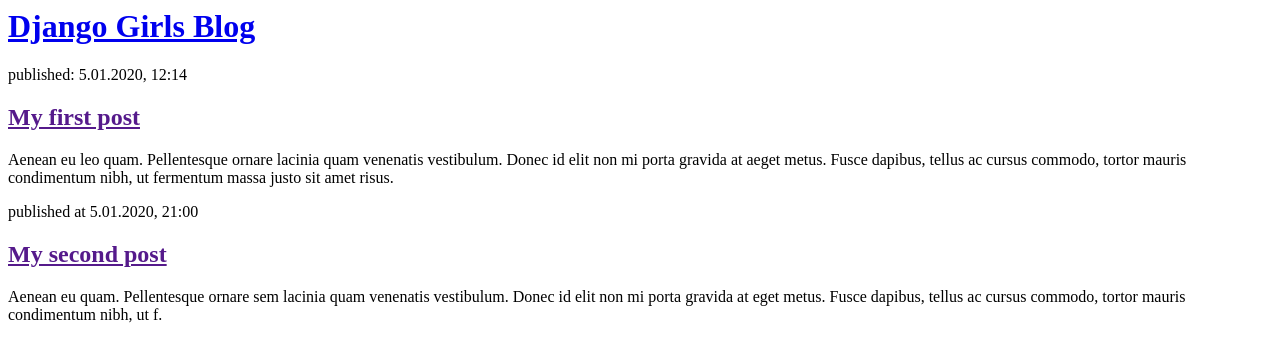
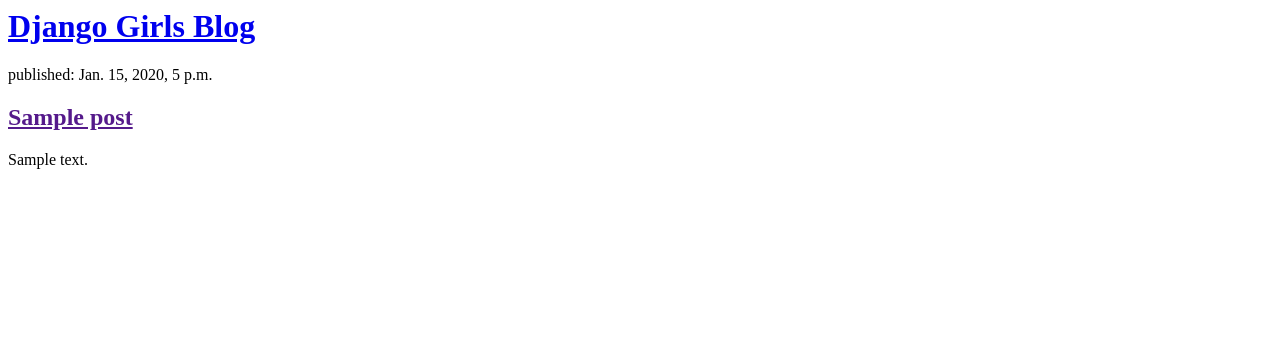
Before and after one commit to dixenlee99/my-first-blog, a Django app: template blog/templates/blog/post_list.html in a window 1280 px wide. Shown: the top 362 px of the page. Run offline with Django 3.2, Linux system fonts and the light colour scheme; the template is opened without the code that fills it: values that come from a table or form of the project are taken from there, others are empty; tables that the repository leaves empty hold one stand-in row (values such as "Sample post").

Commit message:
Modified templates to display post from database

```diff
--- a/blog/templates/blog/post_list.html
+++ b/blog/templates/blog/post_list.html
@@ -7,16 +7,12 @@
             <h1><a href="/">Django Girls Blog</a></h1>
         </div>
 
+        {% for post in post %}
         <div>
-            <p>published: 5.01.2020, 12:14</p>
-            <h2><a href="">My first post</a></h2>
-            <p>Aenean eu leo quam. Pellentesque ornare lacinia quam venenatis vestibulum. Donec id elit non mi porta gravida at aeget metus. Fusce dapibus, tellus ac cursus commodo, tortor mauris condimentum nibh, ut fermentum massa justo sit amet risus.</p>
+            <p>published: {{ post.published_date}}</p>
+            <h2><a href="">{{ post.title }}</a></h2>
+            <p>{{ post.text|linebreaksbr }}</p>
         </div>
-
-        <div>
-            <p>published at 5.01.2020, 21:00</p>
-            <h2><a href="">My second post</a></h2>
-            <p>Aenean eu quam. Pellentesque ornare sem lacinia quam venenatis vestibulum. Donec id elit non mi porta gravida at eget metus. Fusce dapibus, tellus ac cursus commodo, tortor mauris condimentum nibh, ut f.</p>
-        </div>
+        {% endfor %}
     </body>
 </html>
--- a/blog/views.py
+++ b/blog/views.py
@@ -1,5 +1,7 @@
 from django.shortcuts import render
-
+from django.utils import timezone
+from .models import Post
 # Create your views here.
 def post_list(request):
-    return render(request, 'blog/post_list.html',{})
+    post=Post.objects.filter(published_date__lte=timezone.now()).order_by('published_date')
+    return render(request, 'blog/post_list.html',{'post':post})
```
